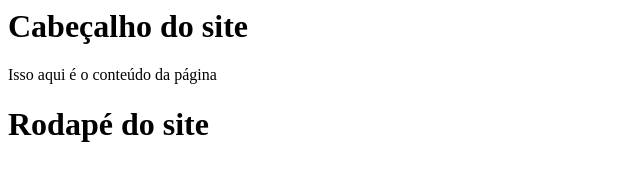
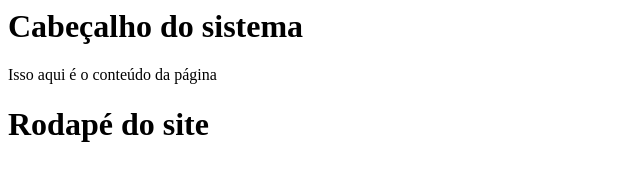
Before and after one commit to Brunorodrigoss/curso-git, a plain HTML site: page proposta1.html in a window 1280 px wide. Shown: the whole page, without its empty margins (0-640 px from the left). Drawn offline with Linux system fonts and the light colour scheme.

Commit message:
alterando cabeçalho para sistema

```diff
--- a/proposta1.html
+++ b/proposta1.html
@@ -3,7 +3,7 @@
     <title>Proposta um para homepage da empresa</title>
   </head>
   <body>
-    <h1>Cabeçalho do site</h1>
+    <h1>Cabeçalho do sistema</h1>
 
     <div>
       Isso aqui é o conteúdo da página
```
